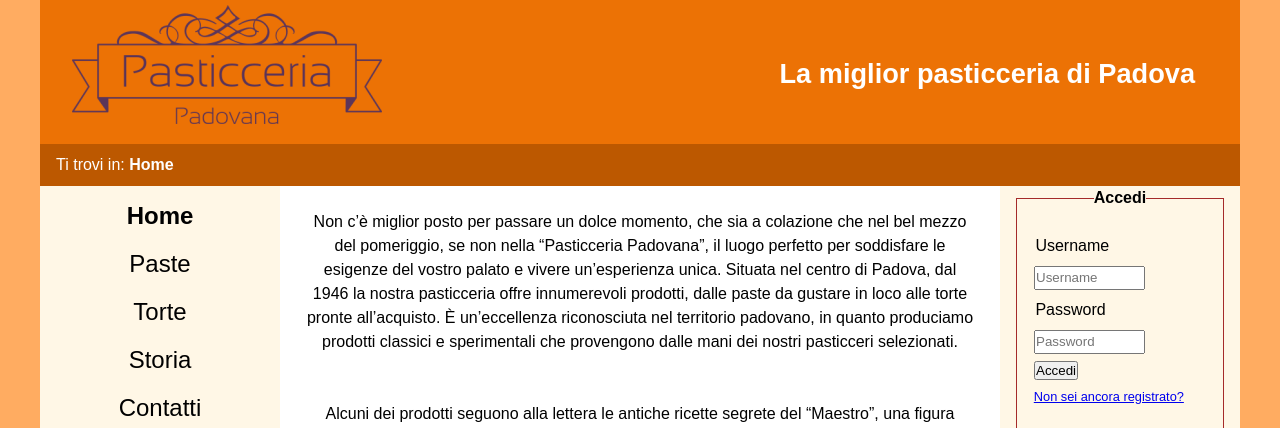
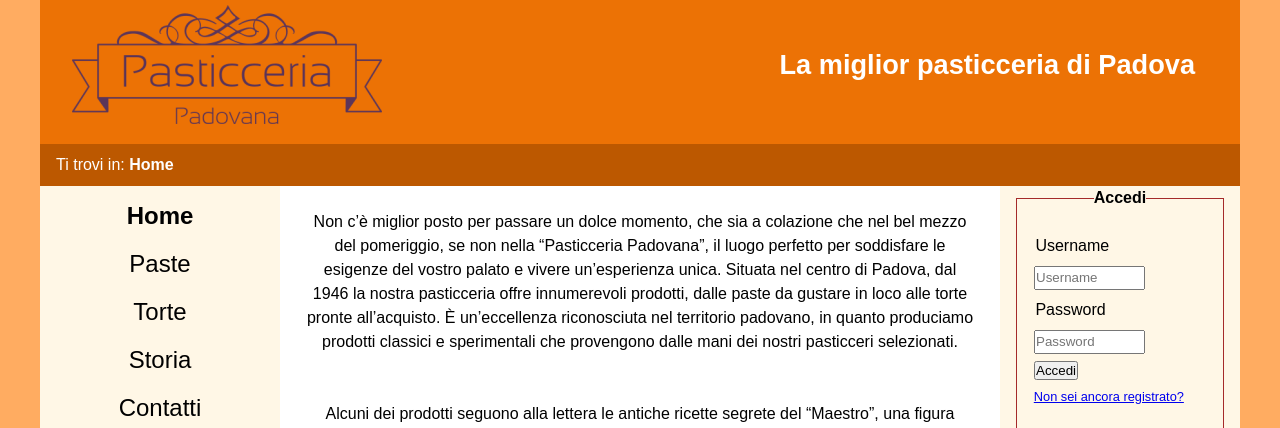
Before and after one commit to marcoDallas/TECWEB1920, a PHP site: page /html/index.html in a window 1280 px wide. Shown: the top 428 px of the page. Run offline with PHP 8.4, Linux system fonts and the light colour scheme.

Commit message:
#126 Migliorata gestione header h2
Primo prototipo versione mobile finito

```diff
--- a/website/www/css/screen.css
+++ b/website/www/css/screen.css
@@ -333,7 +333,9 @@ h3 {
     #header h2 {
         font-size: 1.7em;
         text-align: right;
-        padding: 2em 5% 0em 0em;
+        margin-top: 5%;
+        padding-right: 5%;
+        margin-left: 25%;
     }
 
     #header {
```
